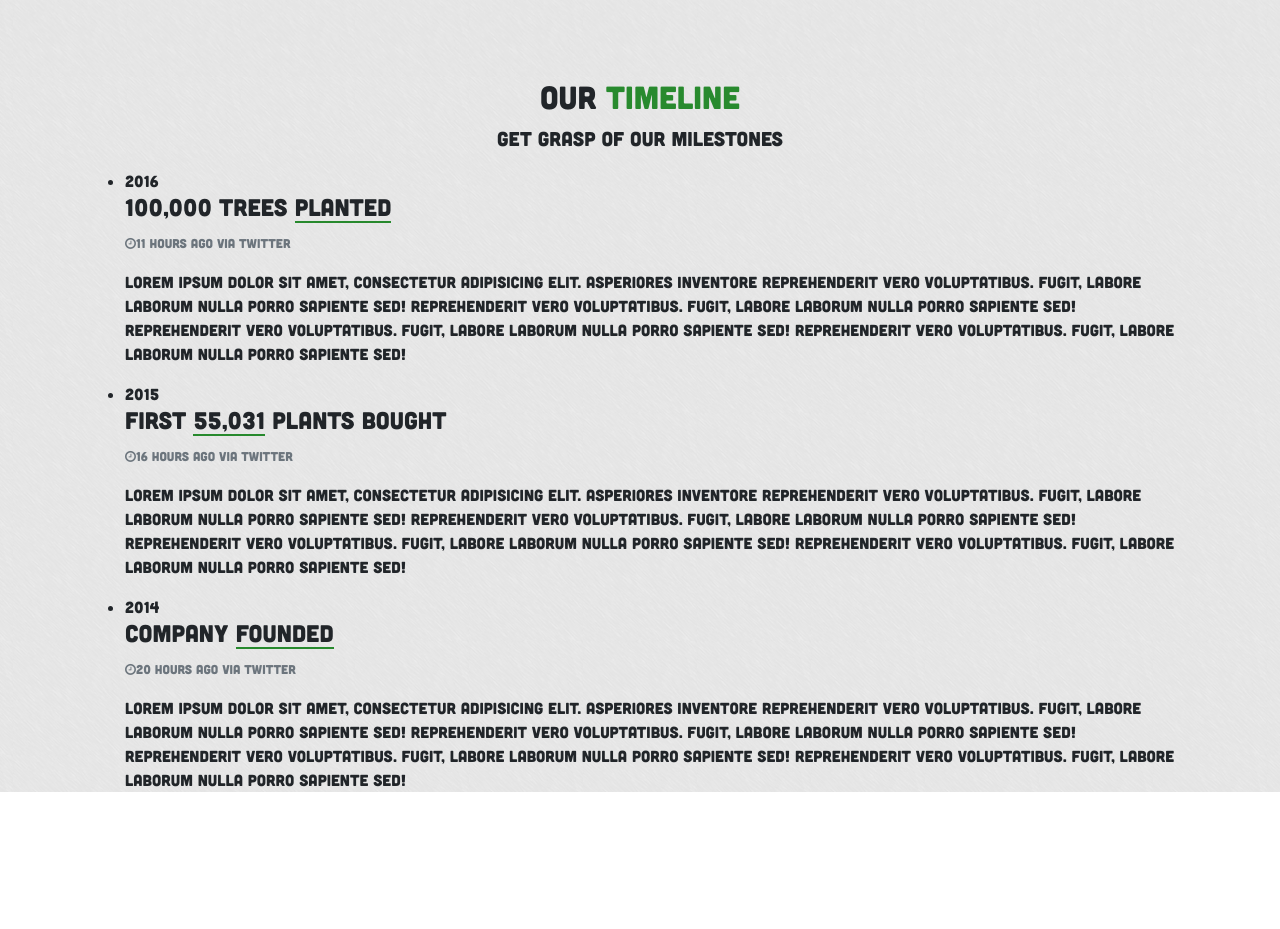
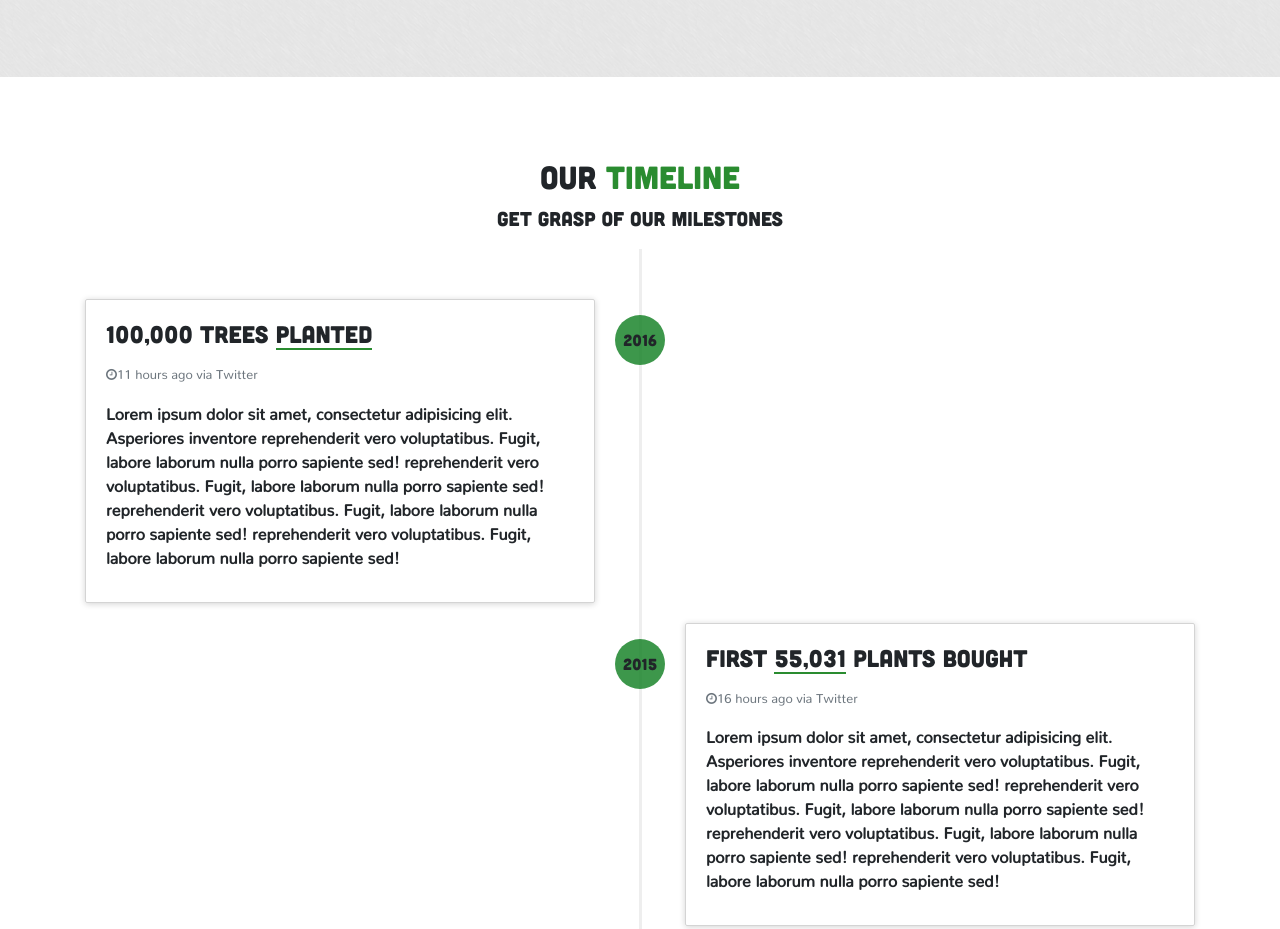
Before and after one commit to Vetalb8/trees, a website: page index.html in a window 1280 px wide. Shown: the part 1526-2455 px from the top of the page. Before the commit the page ends 2318 px from the top, so only its background shows below. Drawn offline with nearby package versions, Linux system fonts and the light colour scheme.

Commit message:
added styles for  timeline section

```diff
--- a/css/style.css
+++ b/css/style.css
@@ -138,3 +138,81 @@ body {
 .under-heading {
 	text-align: center;
 }
+
+/*SECTION TIMELINE*/
+.section-timeline {
+	background-color: white;
+	padding-top: 5rem;
+}
+
+.timeline {
+	list-style: none;
+	padding: 50px 0 80px;
+	position: relative;
+}
+
+.timeline:before {  /*Grey line*/
+	top: 0;
+	bottom: 0;
+	position: absolute;
+	content: '';
+	width: 3px;
+	background-color: #eee;
+	left: 50%;
+	margin-left: -1.5px;
+}
+
+.timeline > li {
+	margin-bottom: 20px;
+	position: relative;
+}
+
+.timeline > li:before,
+.timeline > li:after {
+	content: '';
+	display: table;
+}
+
+.timeline > li:after {
+	clear: both;
+}
+
+.timeline > li > .timeline-panel {
+	width: 50%;
+	float: left;
+	border: 1px solid #d4d4d4;
+	border-radius: 2px;
+	padding: 20px;
+	box-shadow: 0 1px 6px rgba(0, 0, 0, 0.175);
+}
+
+.timeline p {
+	font-family: 'Nunito-Regular';
+	font-weight: 700;
+}
+
+.timeline > li:not(.timeline-inverted) {
+	padding-right: 90px;
+}
+
+.timeline > li.timeline-inverted {
+	padding-left: 90px;
+}
+
+.timeline > li > .timeline-badge {
+	font-size: 1rem !important;
+	width: 50px;
+	height: 50px;
+	line-height: 50px;
+	text-align: center;
+	position: absolute;
+	top: 16px;
+	left: 50%;
+	margin-left: -25px;
+	background-color: rgba(19, 128, 36, 0.82);
+	border-radius: 50%;
+}
+
+.timeline > li.timeline-inverted > .timeline-panel {
+	float: right;
+}
```
